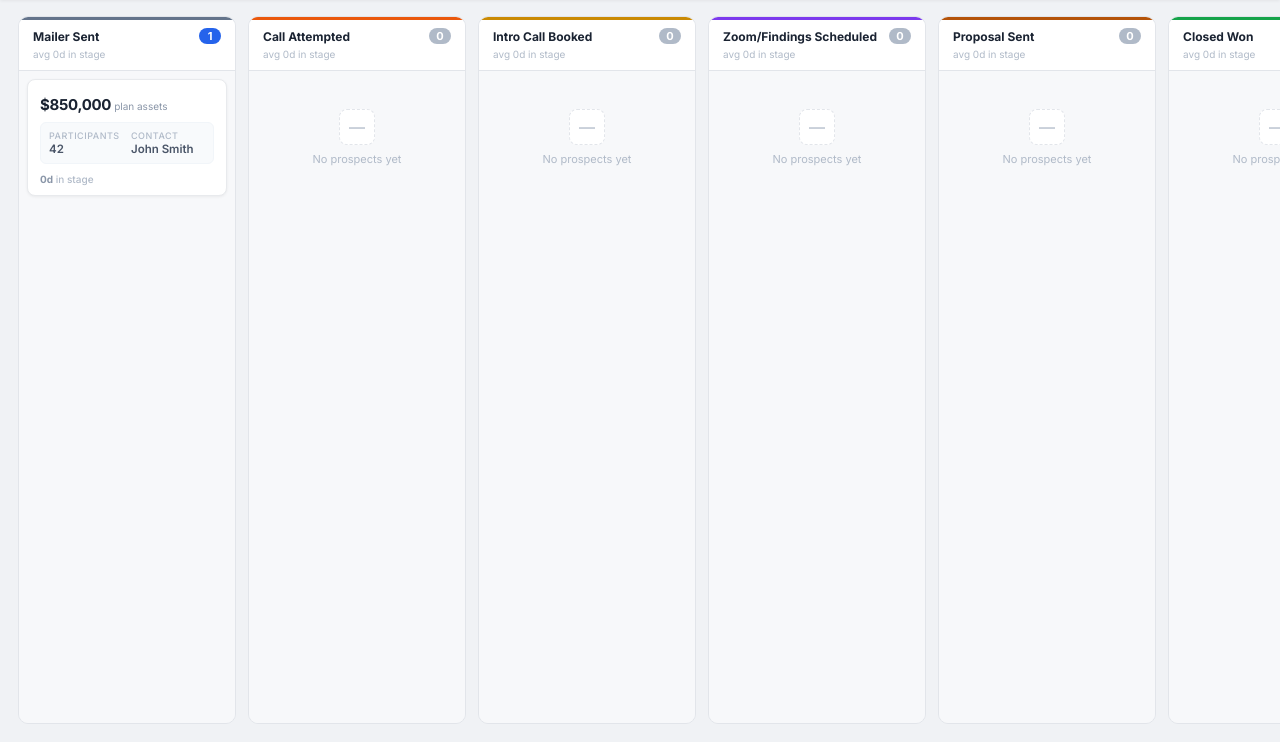
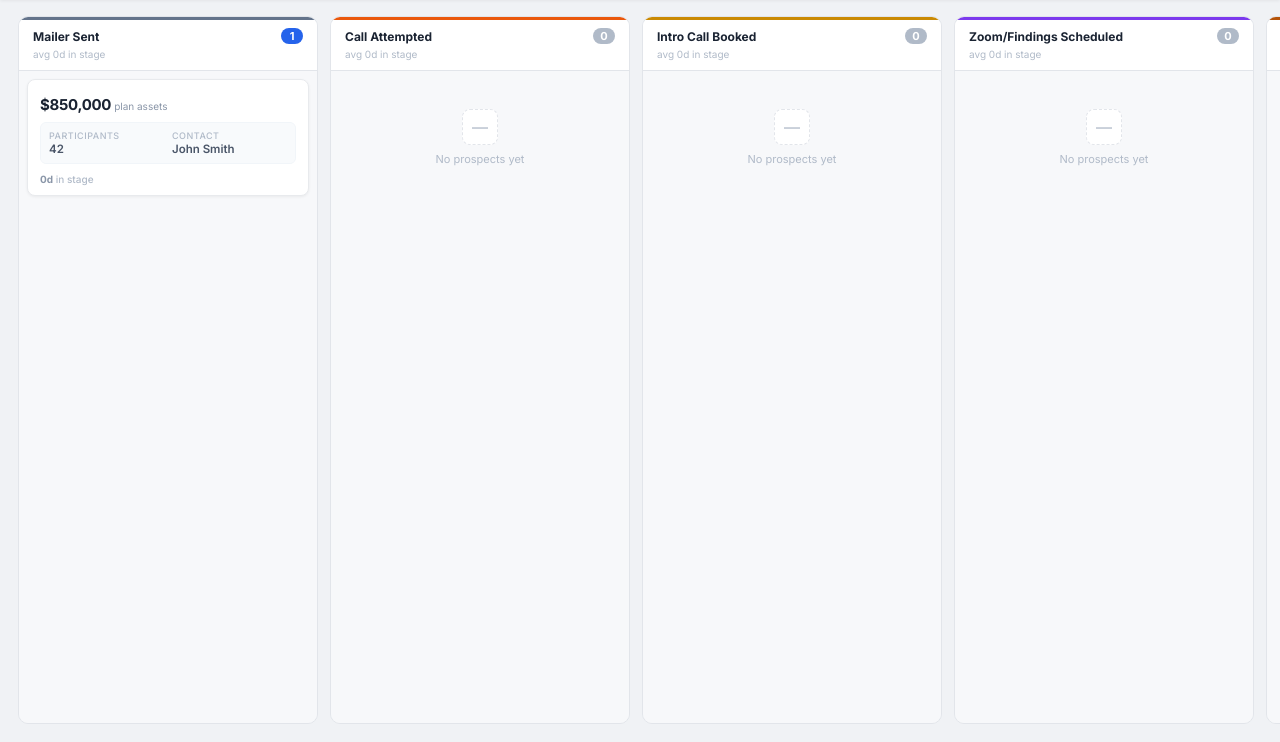
Before and after one commit to matteovitale00/sicura-5500-crm, a Flask app: page /kanban in a window 1280 px wide. Shown: the part 58-800 px from the top of the page. Run offline with Flask 3, Linux system fonts and the light colour scheme; a user stored in the database is signed in; data comes from the database, SQL or seed files in the repository.

Commit message:
Widen columns to 300px so company names are fully readable

```diff
--- a/templates/kanban.html
+++ b/templates/kanban.html
@@ -163,7 +163,7 @@ body {
 /* ── COLUMN ── */
 .column {
   flex-shrink: 0;
-  width: 218px;
+  width: 300px;
   display: flex;
   flex-direction: column;
   border-radius: 10px;
```
